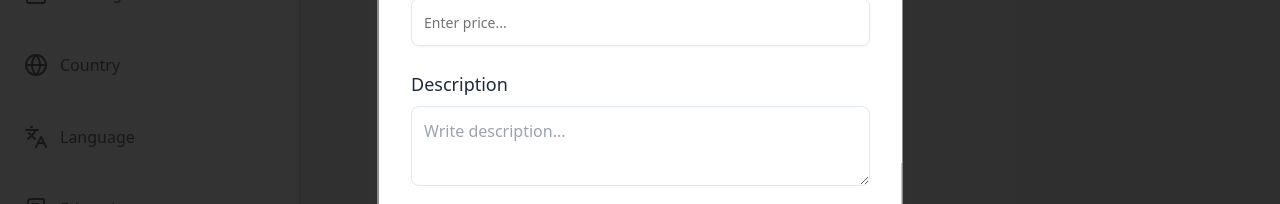
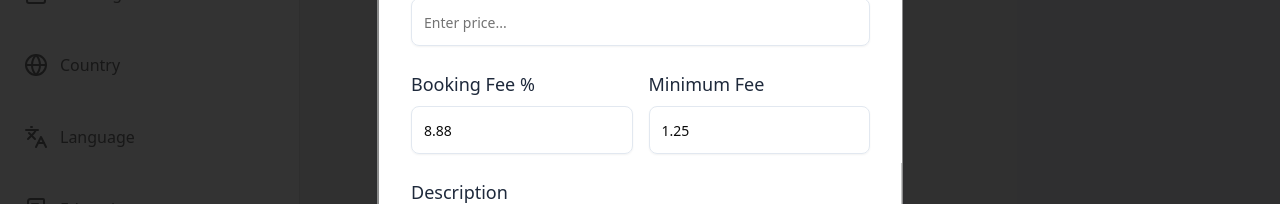
Before and after one commit to saurav11sarkar/jessyamamoto_dashboard_final, a Next.js app: page /dashboard/membership in a window 1280 px wide. Both pictures are taken after a click on the button "Add Membership". Shown: the part 407-611 px from the top of the page. Built offline with nearby package versions, Linux system fonts and the light colour scheme; no server answers.

Commit message:
feat: add booking fee fields and update subscription management form

```diff
--- a/src/app/(dashboard)/dashboard/membership/_components/subscription-data.tsx
+++ b/src/app/(dashboard)/dashboard/membership/_components/subscription-data.tsx
@@ -43,6 +43,8 @@ interface Subscription {
   type: string;
   title: string;
   price: number;
+  bookingFeePercent?: number;
+  bookingFeeMinimum?: number;
   description: string;
   content: string;
   totalSubscripeUser?: string[];
@@ -71,6 +73,8 @@ export default function SubscriptionManagement() {
   const [formType, setFormType] = React.useState("");
   const [formTitle, setFormTitle] = React.useState("");
   const [formPrice, setFormPrice] = React.useState("");
+  const [formBookingFeePercent, setFormBookingFeePercent] = React.useState("8.88");
+  const [formBookingFeeMinimum, setFormBookingFeeMinimum] = React.useState("1.25");
   const [formDescription, setFormDescription] = React.useState("");
   const [formContent, setFormContent] = React.useState("");
 
@@ -136,6 +140,8 @@ export default function SubscriptionManagement() {
       type: string;
       title: string;
       price: number;
+      bookingFeePercent: number;
+      bookingFeeMinimum: number;
       description: string;
       content: string;
     }) => {
@@ -182,6 +188,8 @@ export default function SubscriptionManagement() {
       type: string;
       title: string;
       price: number;
+      bookingFeePercent: number;
+      bookingFeeMinimum: number;
       description: string;
       content: string;
     }) => {
@@ -227,6 +235,8 @@ export default function SubscriptionManagement() {
     setFormType("");
     setFormTitle("");
     setFormPrice("");
+    setFormBookingFeePercent("8.88");
+    setFormBookingFeeMinimum("1.25");
     setFormDescription("");
     setFormContent("");
     setEditData(null);
@@ -241,6 +251,8 @@ export default function SubscriptionManagement() {
     setFormType(subscription.type);
     setFormTitle(subscription.title);
     setFormPrice(String(subscription.price));
+    setFormBookingFeePercent(String(subscription.bookingFeePercent ?? 8.88));
+    setFormBookingFeeMinimum(String(subscription.bookingFeeMinimum ?? 1.25));
     setFormDescription(subscription.description);
     setFormContent(subscription.content);
     setIsOpen(true);
@@ -263,6 +275,8 @@ export default function SubscriptionManagement() {
       type: formType,
       title: formTitle,
       price: Number(formPrice),
+      bookingFeePercent: Number(formBookingFeePercent),
+      bookingFeeMinimum: Number(formBookingFeeMinimum),
       description: formDescription,
       content: formContent,
     };
@@ -307,6 +321,9 @@ export default function SubscriptionManagement() {
                 Price
               </TableHead>
               <TableHead className="py-4 font-bold px-8 text-slate-800 text-center">
+                Booking Fee
+              </TableHead>
+              <TableHead className="py-4 font-bold px-8 text-slate-800 text-center">
                 Description
               </TableHead>
               <TableHead className="py-4 font-bold px-8 text-slate-800 text-center">
@@ -331,6 +348,10 @@ export default function SubscriptionManagement() {
                 </TableCell>
                 <TableCell className="py-6 text-center px-8 text-slate-600">
                   ${subscription.price}
+                </TableCell>
+                <TableCell className="py-6 text-center px-8 text-slate-600">
+                  {subscription.bookingFeePercent ?? 8.88}% / min $
+                  {subscription.bookingFeeMinimum ?? 1.25}
                 </TableCell>
                 <TableCell className="py-6 text-center px-8 text-slate-600 max-w-[200px] truncate">
                   {subscription.description}
@@ -424,8 +445,9 @@ export default function SubscriptionManagement() {
                   </SelectTrigger>
                   <SelectContent>
                     <SelectItem value="monthly">Monthly</SelectItem>
-                    <SelectItem value="6month">6 Month</SelectItem>
+                    <SelectItem value="quarterly">Quarterly</SelectItem>
                     <SelectItem value="yearly">Yearly</SelectItem>
+                    <SelectItem value="annual">Annual</SelectItem>
                   </SelectContent>
                 </Select>
               </div>
@@ -451,6 +473,35 @@ export default function SubscriptionManagement() {
                   value={formPrice}
                   onChange={(e) => setFormPrice(e.target.value)}
                 />
+              </div>
+
+              <div className="grid grid-cols-1 gap-4 sm:grid-cols-2">
+                <div className="grid gap-2">
+                  <Label className="text-lg text-slate-800">
+                    Booking Fee %
+                  </Label>
+                  <Input
+                    type="number"
+                    step="0.01"
+                    placeholder="8.88"
+                    className="h-12 border-slate-200 rounded-lg"
+                    value={formBookingFeePercent}
+                    onChange={(e) => setFormBookingFeePercent(e.target.value)}
+                  />
+                </div>
+                <div className="grid gap-2">
+                  <Label className="text-lg text-slate-800">
+                    Minimum Fee
+                  </Label>
+                  <Input
+                    type="number"
+                    step="0.01"
+                    placeholder="1.25"
+                    className="h-12 border-slate-200 rounded-lg"
+                    value={formBookingFeeMinimum}
+                    onChange={(e) => setFormBookingFeeMinimum(e.target.value)}
+                  />
+                </div>
               </div>
 
               {/* Description */}
```
